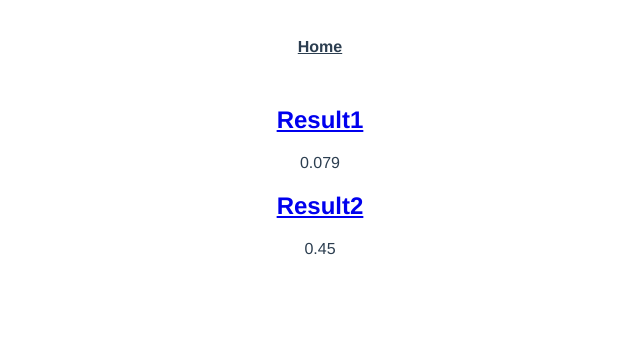
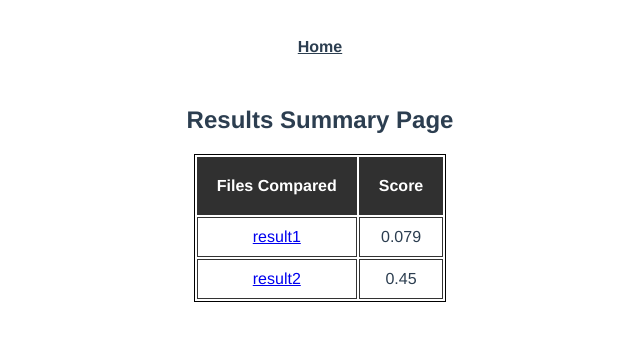
Before and after one commit to EdwardOlmos/visualization-app, a Vue app: page /#/ in a window 1280 px wide. Before the commit this address led to /#/404. Shown: the top 340 px of the page, without its empty margins (320-960 px from the left). Built offline with nearby package versions, Linux system fonts and the light colour scheme.

Commit message:
cleaning up

```diff
--- a/src/components/TheNavigation.vue
+++ b/src/components/TheNavigation.vue
@@ -8,15 +8,7 @@
 //import store from "@/store.js"
 export default {
   data() {
-    return {
-
-    };
-  },
-  props: {
-    slug: {
-      type: String,
-      required: true
-    }
+    return {};
   }
 }
 </script>
--- a/src/views/Home.vue
+++ b/src/views/Home.vue
@@ -1,15 +1,27 @@
 <template>
   <div class="home">
-    <div v-for="result in results" :key="result.name">
-      <router-link
-        :to="{ name: 'ResultDetails', params: { slug: result.slug } }"
-      >
-        <h2>{{ result.name }}</h2>
-      </router-link>
-      <figure>
-        <p>{{ result.score }}</p>
-      </figure>
+    <h2>Results Summary Page</h2>
+    <div style="center">
+    <table style="border:1px solid black;margin-left:auto;margin-right:auto;">
+        <thead>
+            <tr>
+                <th colspan="1">Files Compared</th>
+                <th colspan="1">Score</th>
+            </tr>
+        </thead>
+        <tbody>
+            <tr v-for="result in results" :key="result.name">
+                <td>
+                  <router-link :to="{ name: 'ResultDetails', params: { slug: result.slug } }" >
+                    {{ result.slug}}
+                  </router-link>
+                </td>
+                <td>{{ result.score }}</td>
+            </tr>
+        </tbody>
+    </table>
     </div>
+
   </div>
 </template>
 
@@ -38,3 +50,29 @@ export default {
   }
 };
 </script>
+
+<style scoped>
+table {
+  justify-content: center;
+  border: 1px solid #333;
+}
+td {
+    border: 1px solid #333;
+    justify-content: center;
+    padding: 10px;
+}
+
+tbody {
+  justify-content: center;
+}
+
+th {
+  padding: 20px;
+}
+
+thead,
+tfoot {
+    background-color: rgb(48, 48, 48);
+    color: #fff;
+}
+</style>
--- a/src/views/ResultDetails.vue
+++ b/src/views/ResultDetails.vue
@@ -1,8 +1,18 @@
 <template>
   <div class="result-details">
-    <h1>
+    <h2>
       Comparison: {{ this.$route.params.slug }} (score: {{ result.score }})
-    </h1>
+    </h2>
+    <div class="content-wrapper">
+      <div style="width: 100px; float:left; height:100px; background:gray; margin:10px">
+        First DIV
+      </div>
+      <div style="width: 100px; float:left; height:100px; background:yellow; margin:10px">
+        Second DIV
+      </div>
+    </div>
+
+
   </div>
 </template>
 
@@ -26,3 +36,13 @@ export default {
   }
 };
 </script>
+
+<style scoped>
+
+.content-wrapper {
+  margin-right: auto;
+  margin-left: auto;
+  max-width: 960px;
+}
+
+</style>
```
